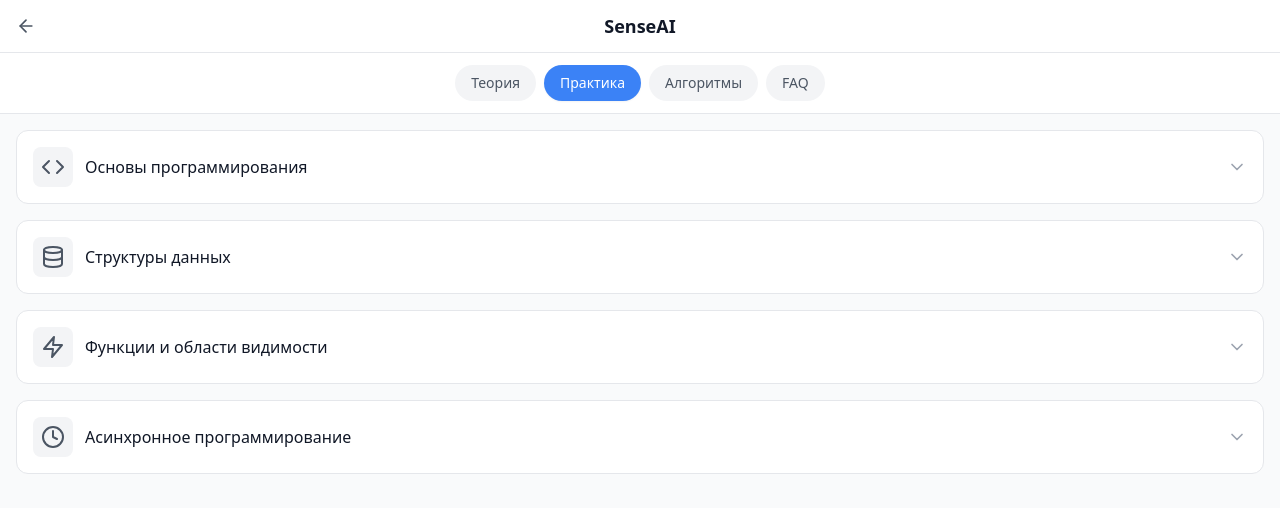
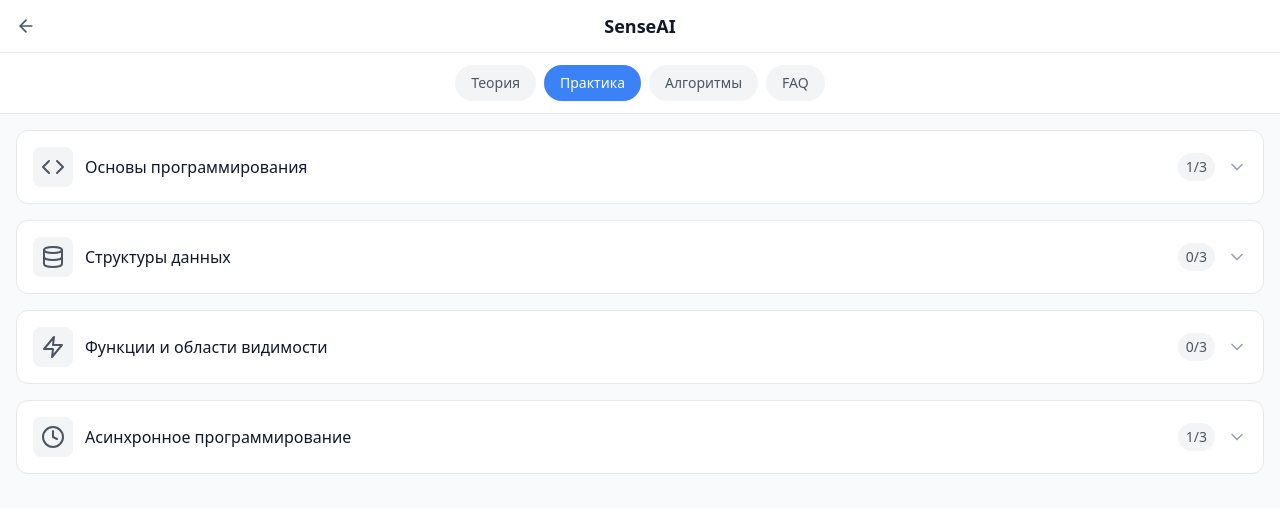
Before and after one commit to aleksey-kantuzov/practice-menu, a React (Vite) app: page / in a window 1280 px wide. Both pictures are taken after a click on the button "Практика". Shown: the top 508 px of the page. Built offline with nearby package versions, Linux system fonts and the light colour scheme.

Commit message:
Добавить счетчики решенных кейсов

```diff
--- a/src/components/PracticeAccordion.tsx
+++ b/src/components/PracticeAccordion.tsx
@@ -90,6 +90,10 @@ export const PracticeAccordion: React.FC<PracticeAccordionProps> = ({
   const [isOpen, setIsOpen] = useState(false);
   const IconComponent = getIcon(block.icon);
 
+  // Подсчитываем завершенные задачи
+  const completedTasks = block.tasks.filter(task => task.status === 'completed').length;
+  const totalTasks = block.tasks.length;
+
   return (
     <div className="bg-white border border-gray-200 rounded-xl overflow-hidden">
       <button
@@ -105,11 +109,16 @@ export const PracticeAccordion: React.FC<PracticeAccordionProps> = ({
               <h3 className="font-medium text-gray-900">{block.title}</h3>
             </div>
           </div>
-          <ChevronDown
-            className={`w-5 h-5 text-gray-400 transition-transform duration-200 ${
-              isOpen ? 'transform rotate-180' : ''
-            }`}
-          />
+          <div className="flex items-center space-x-3">
+            <span className="text-sm font-medium text-gray-600 bg-gray-100 px-2 py-1 rounded-full">
+              {completedTasks}/{totalTasks}
+            </span>
+            <ChevronDown
+              className={`w-5 h-5 text-gray-400 transition-transform duration-200 ${
+                isOpen ? 'transform rotate-180' : ''
+              }`}
+            />
+          </div>
         </div>
       </button>
 
```
